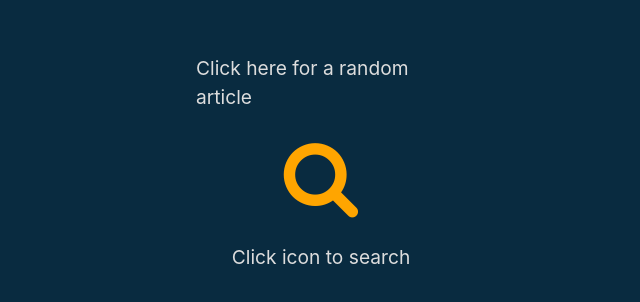
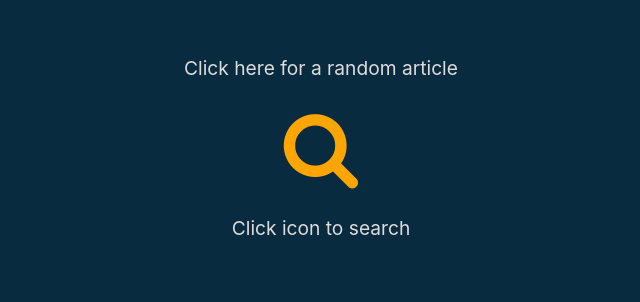
Before and after one commit to pgoldman0805/WikipediaViewer, a plain HTML site: page index.html in a window 1280 px wide. Shown: the part 196-498 px from the top of the page, without its empty margins (319-959 px from the left). Drawn offline with nearby package versions, Linux system fonts and the light colour scheme.

Commit message:
Fixed text alignment

```diff
--- a/index.html
+++ b/index.html
@@ -10,14 +10,14 @@
 
 <body>
     <div class="container-fluid">
-        <div class="row">
+        <div class="row text-center">
             <div class="col-md-12">
 
                 <p id="random" class="text"><a href="https://en.wikipedia.org/wiki/Special:Random" target="blank">Click here for a random article </a></p>
             </div>
         </div>
 
-        <div class="row">
+        <div class="row text-center">
             <div class="col-md-12">
                 <div id="search-container" class="text-center">
                     <i id="search-icon" class="fa fa-search fa-5x"></i>
--- a/main.css
+++ b/main.css
@@ -19,7 +19,7 @@ body {
 #random {
   margin-top: 20%;
   margin-bottom: 2%;
-  width: 20%;
+  width: 50%;
 }
 #random a {
     color: #dddddd;
```
